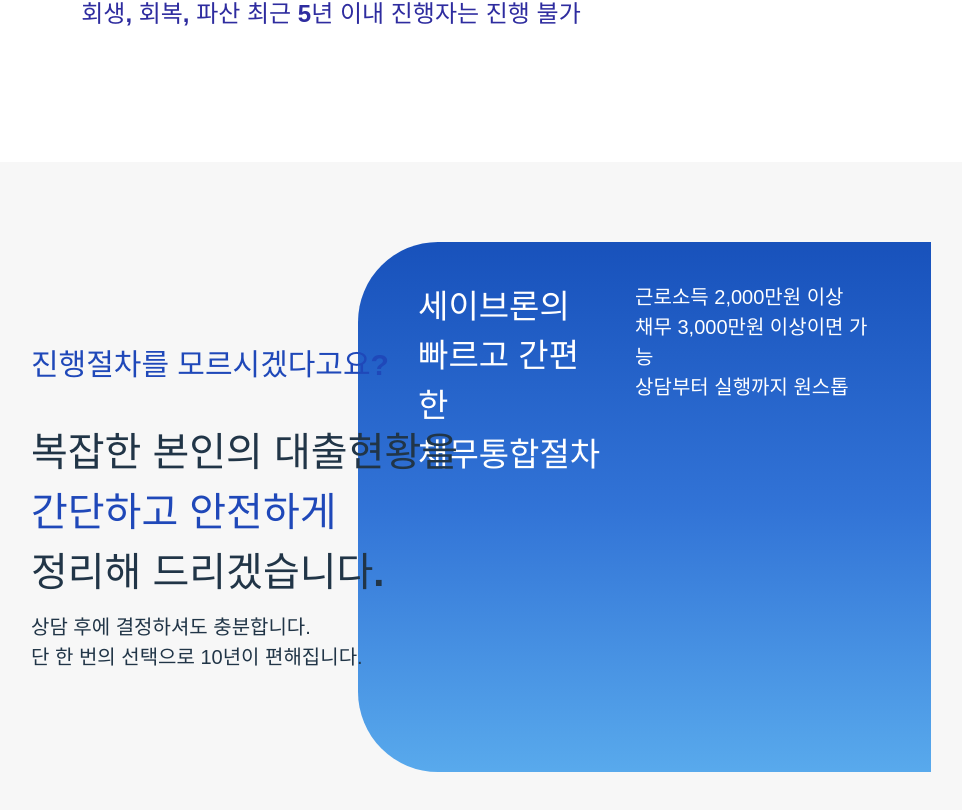
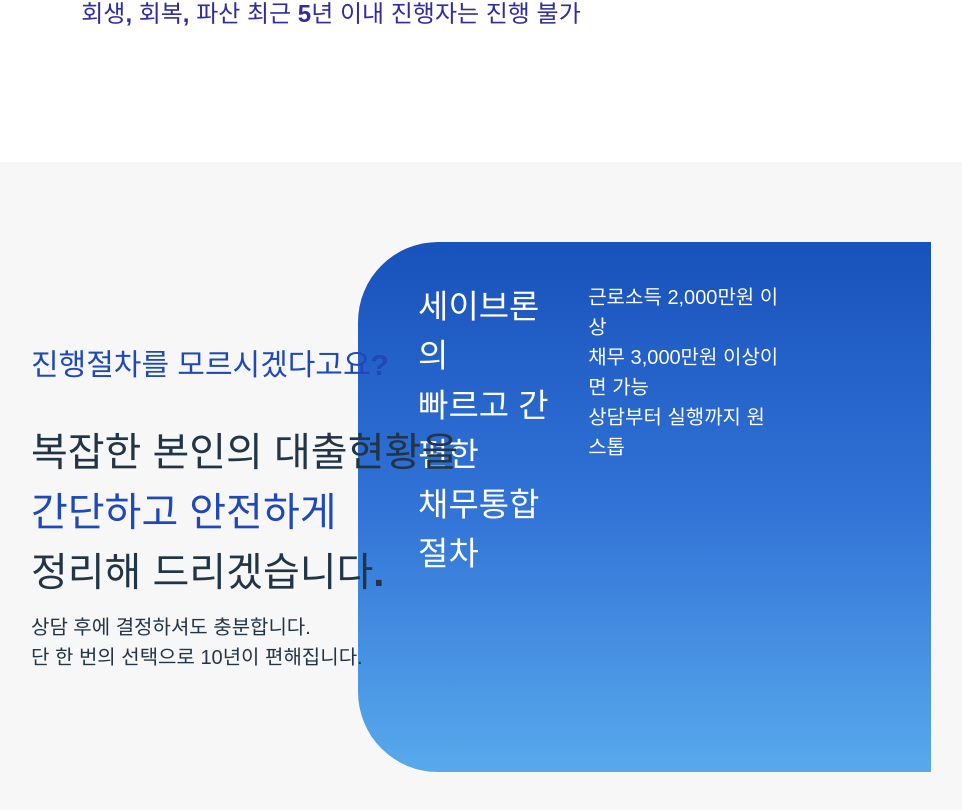
Before and after one commit to l1lsang/naran1234, a React (Vite) app: page / in a window 1280 px wide. Shown: the part 1643-2453 px from the top of the page, without its empty margins (309-1271 px from the left). Built offline with nearby package versions, Linux system fonts and the light colour scheme.

Commit message:
Update App.css

```diff
--- a/src/App.css
+++ b/src/App.css
@@ -321,7 +321,7 @@
 padding-top: 40px;
 padding-bottom: 40px;
 padding-left: 30px;
-padding-right: 50px;
+padding-right: 150px;
 border-radius: 80px 0px 0px 80px;
 
 
```
